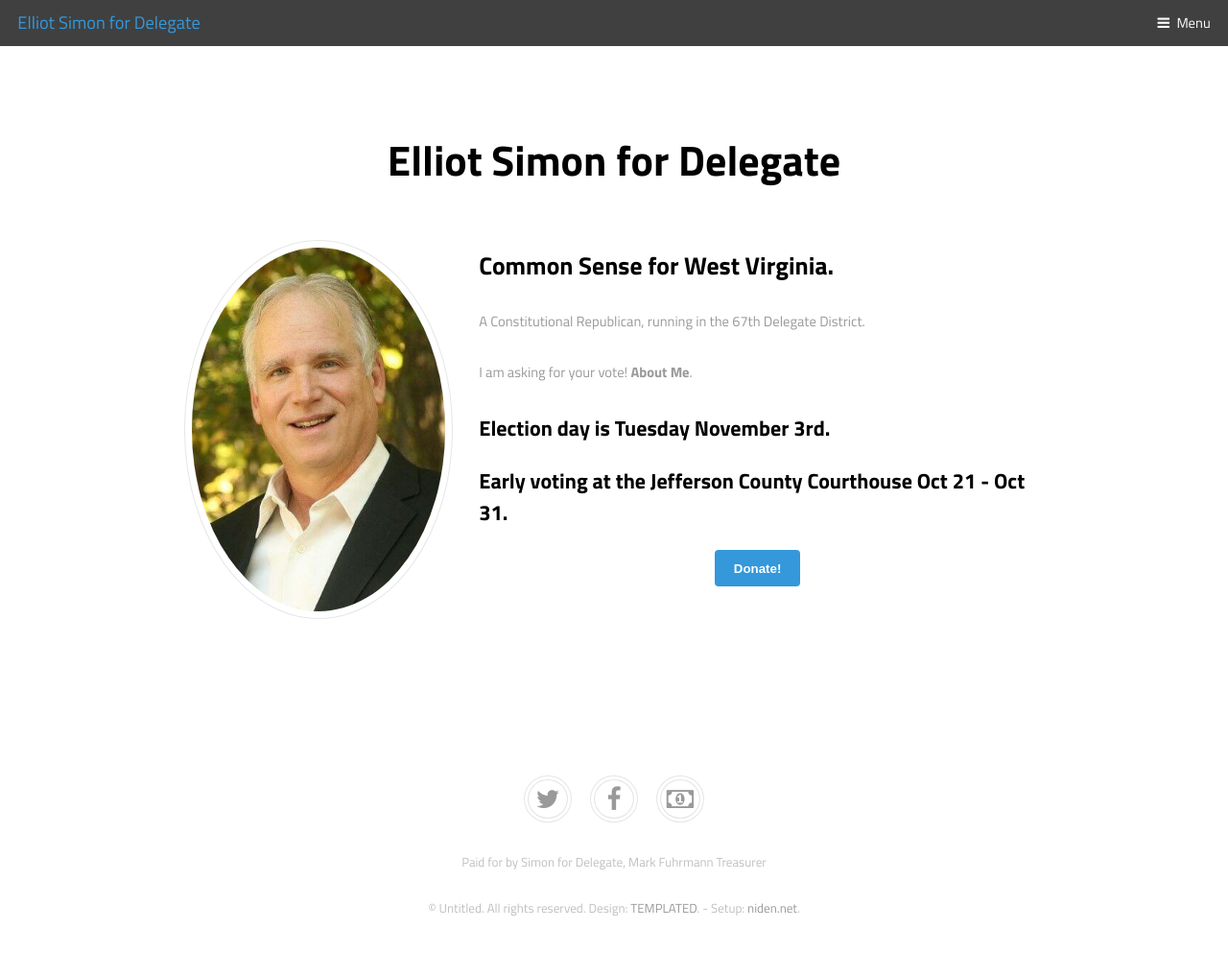
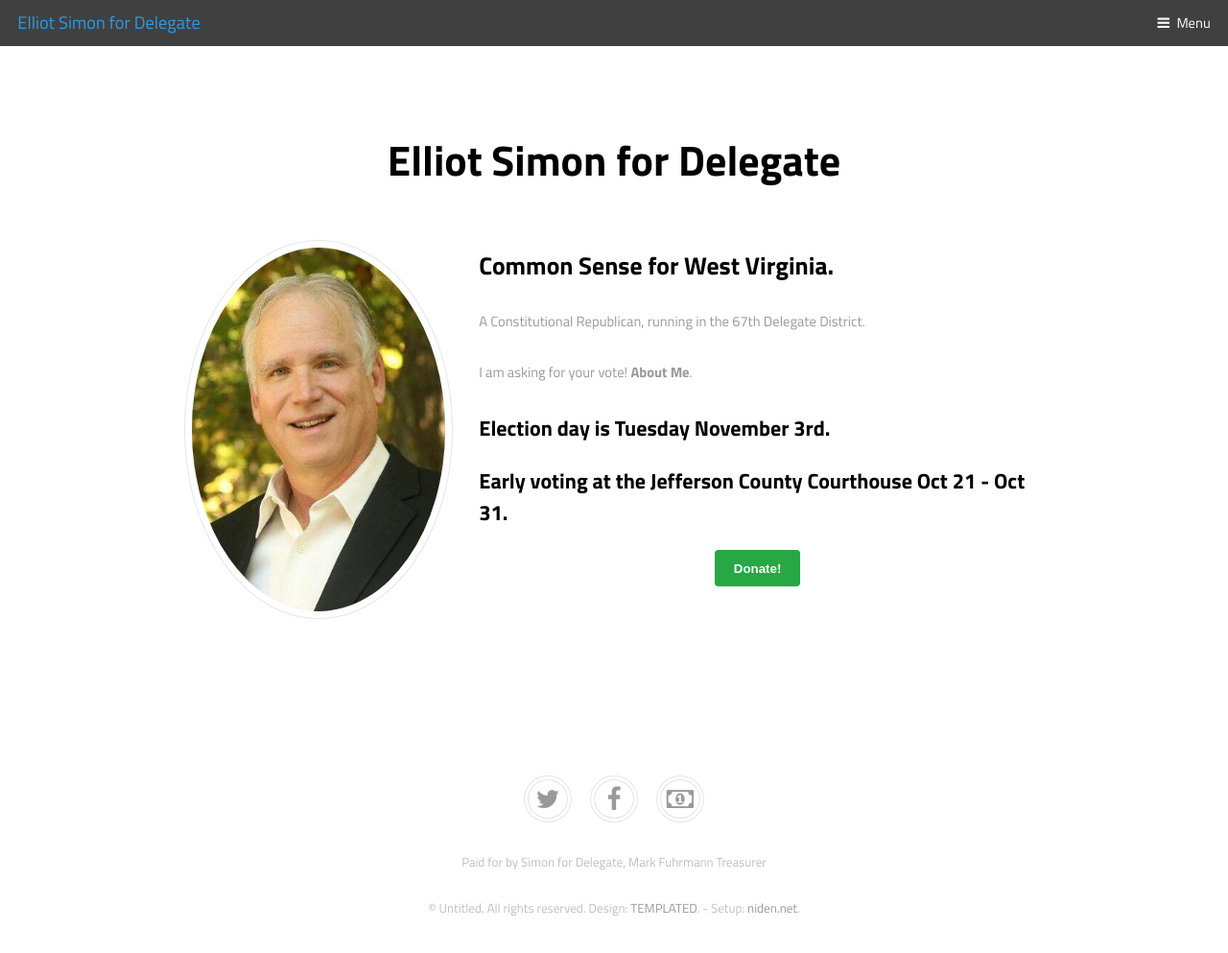
Before and after one commit to niden-net/simonfordelegate-com, a Jekyll site: the page built from index.md, in a window 1280 px wide and 1043 px high. Shown: the top 993 px of the window at 96% size. Built offline with Jekyll 4.4.1, drawn with Linux system fonts in a browser that asks for light colours.

Commit message:
Changed the color of the donate button

```diff
--- a/_layouts/default.html
+++ b/_layouts/default.html
@@ -32,7 +32,7 @@
                         {{ content }}
                         <p class="align-center">
                             <a href="https://secure.anedot.com/simon-for-delegate/donate">
-                                <button class="btn btn-success">
+                                <button style="background-color: #28a745; border-color: #28a745">
                                     Donate!
                                 </button>
                             </a>
```
